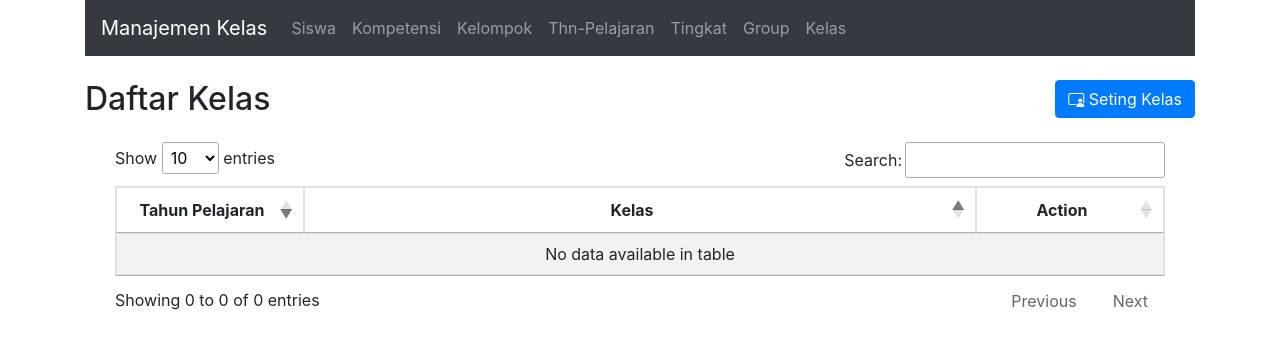
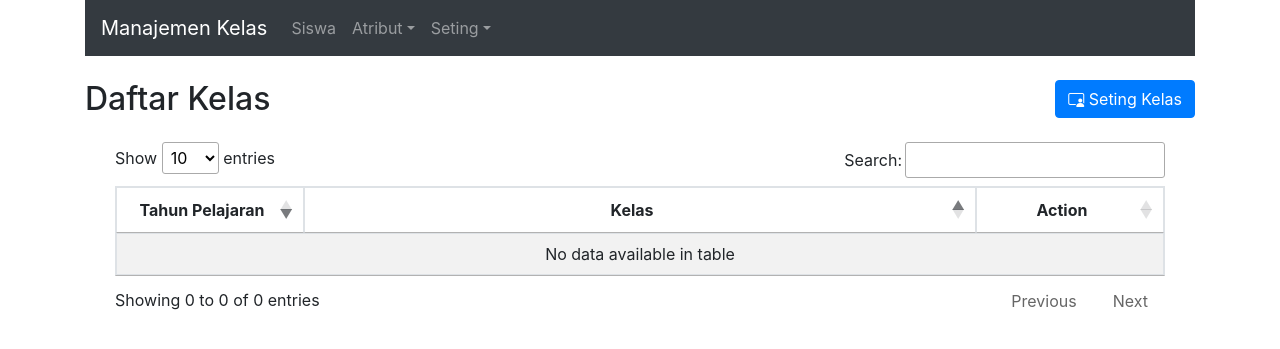
Before and after one commit to meiy-alfa/miniproject-class-management, a CodeIgniter app: page /01-miniproject-class-management/index.php/classes/index in a window 1280 px wide. Shown: the top 349 px of the page. Run offline with CodeIgniter, Linux system fonts and the light colour scheme; data that the repository does not hold is empty; some libraries are stand-ins or nearby versions.

Commit message:
edit header and model student

```diff
--- a/application/models/Classes_model.php
+++ b/application/models/Classes_model.php
@@ -4,11 +4,11 @@
         public function get_all()
         {
             // mengambil database dengan metode join
-            $this->db->select('classes.*, years.year as tapel, vocations.code as kompetensi, teams.title as kelompok, levels.level as tingkat');
-            $this->db->from('classes');
-            $this->db->join('years','years.id = classes.year_id');
-            $this->db->join('groups','groups.id = classes.group_id');
-            $this->db->join('levels','levels.id = classes.level_id');
+            $this->db->select('class.*, years.year as tapel, vocations.code as kompetensi, teams.title as kelompok, levels.level as tingkat');
+            $this->db->from('class');
+            $this->db->join('years','years.id = class.year_id');
+            $this->db->join('groups','groups.id = class.group_id');
+            $this->db->join('levels','levels.id = class.level_id');
             $this->db->join('vocations','vocations.id = groups.vocation_id');
             $this->db->join('teams','teams.id = groups.team_id');
             $query = $this->db->get();
@@ -22,7 +22,7 @@
         {
             // mengambil database dengan where
             $this->db->where('id', $id);
-            $query = $this->db->get('classes');
+            $query = $this->db->get('class');
             // mengambil satu data menjadi array
             $result = $query->row();
             // return data untuk dapat dikirim
@@ -36,7 +36,7 @@
             $data['group_id']   = $this->input->post('group_id');
             $data['level_id']   = $this->input->post('level_id');
             // insert pada database
-            $this->db->insert('classes', $data);
+            $this->db->insert('class', $data);
         }
 
         public function update_item($id)
@@ -47,13 +47,13 @@
             $data['level_id']   = $this->input->post('level_id');
             // update pada database sesuai id
             $this->db->where('id', $id);
-            $this->db->update('classes', $data);
+            $this->db->update('class', $data);
         }
 
         public function delete_item($id)
         {
             // delete pada database sesuai id
             $this->db->where('id', $id);
-            $this->db->delete('classes');
+            $this->db->delete('class');
         }
     }
--- a/application/views/pages/student/list.php
+++ b/application/views/pages/student/list.php
@@ -45,8 +45,5 @@
                 ?>
             </tbody>
         </table>
-        <hr>
-        <a>Jumlah : 00 | Laki-laki : 00 | Perempuan : 00</a><br>
-
     </div>
 </div>
--- a/application/views/partials/header.php
+++ b/application/views/partials/header.php
@@ -8,23 +8,21 @@
       <li class="nav-item">
         <a class="nav-link" href="<?= site_url('student') ?>">Siswa</a>
       </li>
-      <li class="nav-item">
-        <a class="nav-link" href="<?= site_url('vocation') ?>">Kompetensi</a>
+      <li class="nav-item dropdown">
+        <a class="nav-link dropdown-toggle" type="button" data-toggle="dropdown" aria-expanded="false">Atribut</a>
+        <div class="dropdown-menu">
+          <a class="dropdown-item" href="<?= site_url('year') ?>">Tahun Pelajaran</a>
+          <a class="dropdown-item" href="<?= site_url('vocation') ?>">Kompetensi</a>
+          <a class="dropdown-item" href="<?= site_url('level') ?>">Tingkat</a>
+          <a class="dropdown-item" href="<?= site_url('team') ?>">Kelompok</a>
+        </div>
       </li>
-      <li class="nav-item">
-        <a class="nav-link" href="<?= site_url('team') ?>">Kelompok</a>
-      </li>
-      <li class="nav-item">
-        <a class="nav-link" href="<?= site_url('year') ?>">Thn-Pelajaran</a>
-      </li>
-      <li class="nav-item">
-        <a class="nav-link" href="<?= site_url('level') ?>">Tingkat</a>
-      </li>
-      <li class="nav-item">
-        <a class="nav-link" href="<?= site_url('group') ?>">Group</a>
-      </li>
-      <li class="nav-item">
-        <a class="nav-link" href="<?= site_url('classes') ?>">Kelas</a>
+      <li class="nav-item dropdown">
+        <a class="nav-link dropdown-toggle" type="button" data-toggle="dropdown" aria-expanded="false">Seting</a>
+        <div class="dropdown-menu">
+          <a class="dropdown-item" href="<?= site_url('group') ?>">Group</a>
+          <a class="dropdown-item" href="<?= site_url('classes') ?>">Kelas</a>
+        </div>
       </li>
     </ul>
   </div>
```
